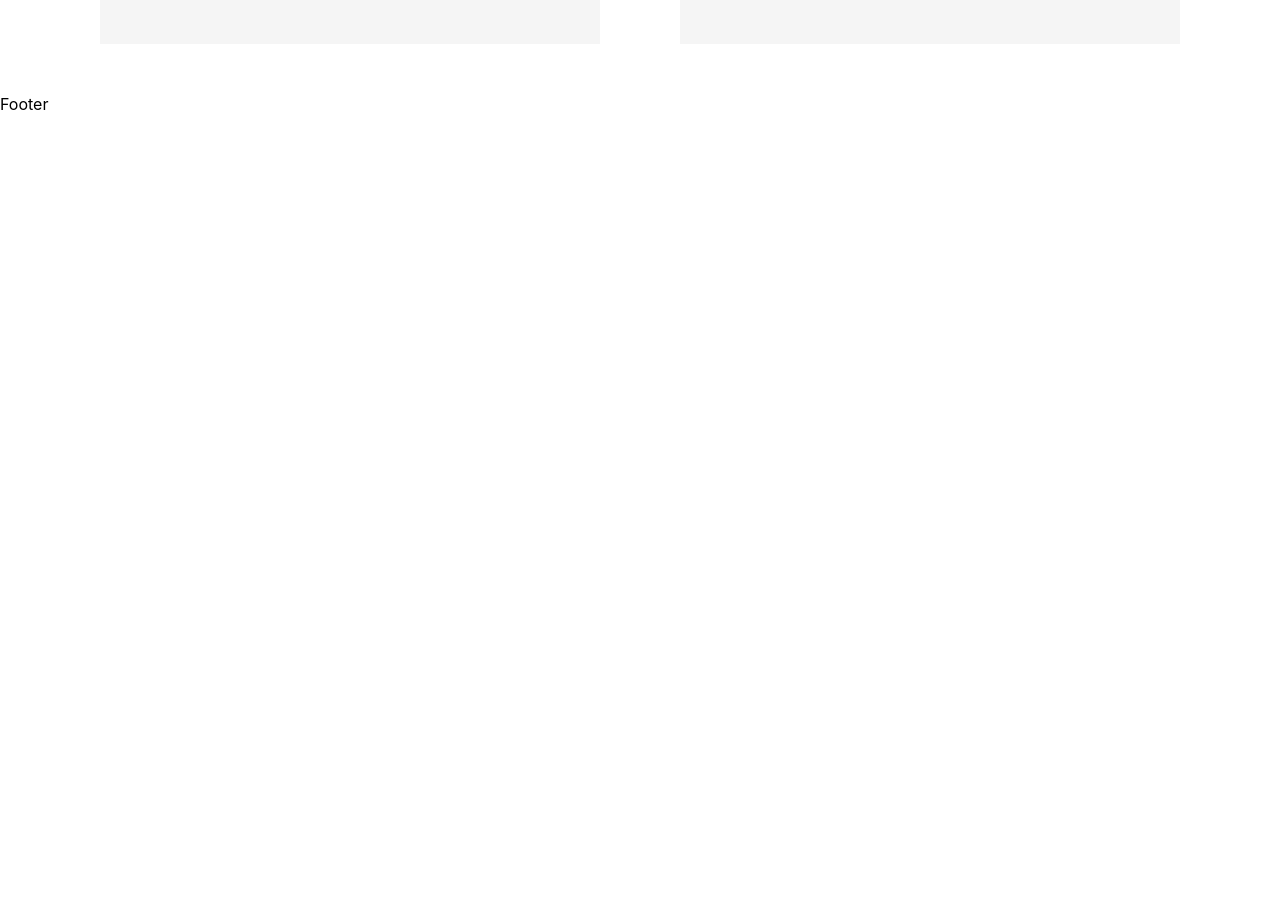
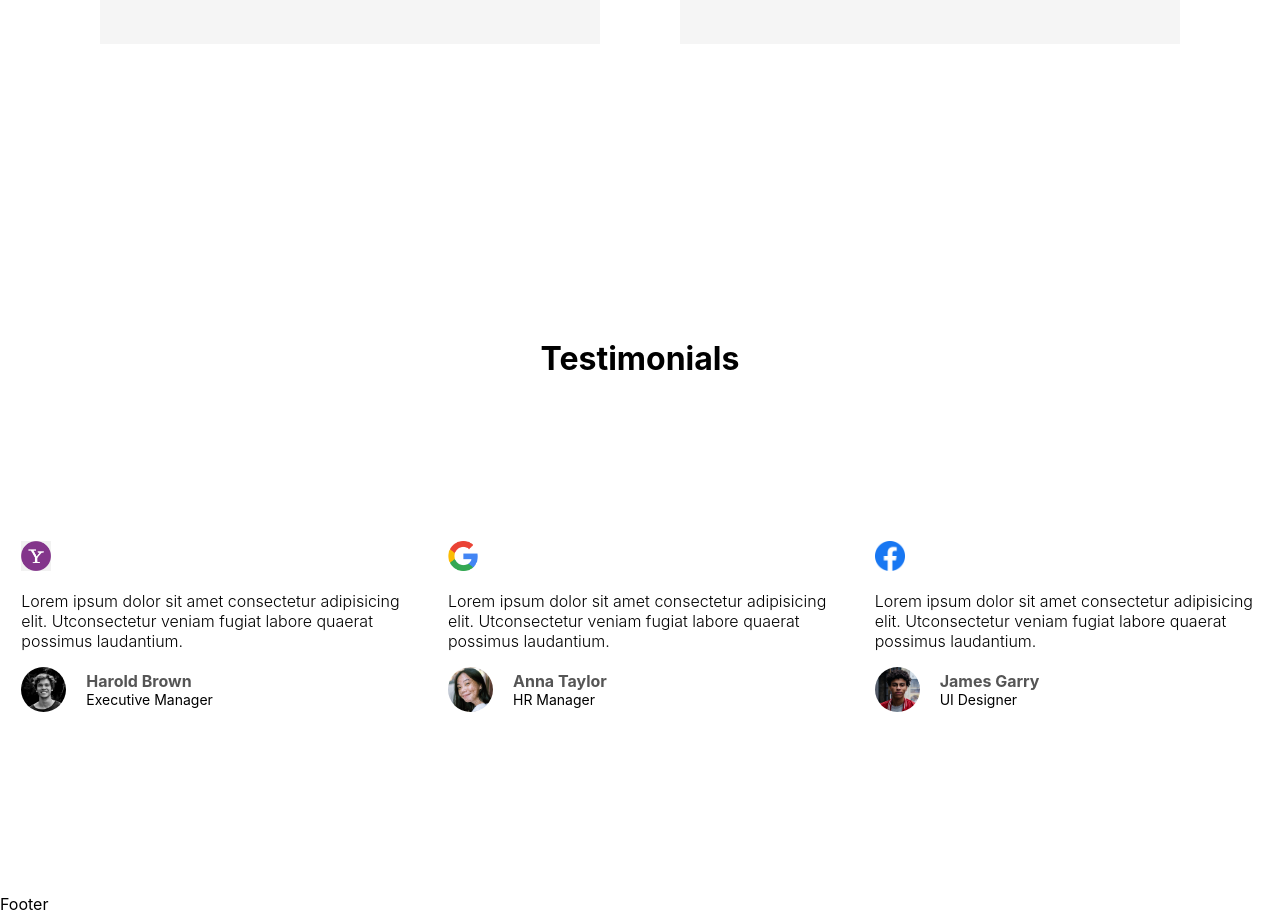
Before and after one commit to Kefa698/landing-page, a Next.js app: page / in a window 1280 px wide. Shown: the part 1993-2907 px from the top of the page. Before the commit the page ends 2107 px from the top, so only its background shows below. Built offline with nearby package versions, Linux system fonts and the light colour scheme.

Commit message:
testimonials
Signed-off-by: Kefa698 <kefaombongi07@gmail.com>

```diff
--- /dev/null
+++ b/components/Circle.js
@@ -0,0 +1,10 @@
+const Circle = ({ top, left, bottom, right, backgroundColor }) => {
+	return (
+		<div
+			style={{ top, left, bottom, right, backgroundColor }}
+			className="circle"
+		/>
+	);
+};
+
+export default Circle;
--- a/components/Footer.js
+++ b/components/Footer.js
@@ -1,4 +1,5 @@
 import React from 'react';
+import styles from '../styles/Footer.module.css';
 
 const Footer = () => {
 	return <div>Footer</div>;
--- /dev/null
+++ b/components/Testimonials.js
@@ -0,0 +1,37 @@
+import { users } from '../data';
+import styles from '../styles/Testimonial.module.css';
+import Circle from './Circle';
+import Image from 'next/image';
+
+const Testimonials = () => {
+	return (
+		<div className={styles.container}>
+			<Circle backgroundColor="darkblue " top="-70vh" left="0" right="0" />
+			<h1 className={styles.title}>Testimonials</h1>
+			<div className={styles.wrapper}>
+				{users.map((user) => (
+					<div key={user.id} className={styles.card}>
+						<Image src={`/img/${user.logo}`} width="30" height="30" alt="" />
+						<p className={styles.comment}>{user.comment}</p>
+						<div className={styles.person}>
+							<Image
+								className={styles.avatar}
+								src={`/img/${user.avatar}`}
+								width="45"
+								height="45"
+								objectFit="cover"
+								alt=""
+							/>
+							<div className={styles.info}>
+								<span className={styles.username}>{user.name}</span>
+								<span className={styles.jobTitle}>{user.title}</span>
+							</div>
+						</div>
+					</div>
+				))}
+			</div>
+		</div>
+	);
+};
+
+export default Testimonials;
--- a/pages/index.js
+++ b/pages/index.js
@@ -1,6 +1,7 @@
 import Head from 'next/head';
 import Intro from '../components/Intro';
 import Services from '../components/Services';
+import Testimonials from '../components/Testimonials';
 import { data } from '../data';
 
 export default function Home({ services }) {
@@ -13,6 +14,7 @@
 			</Head>
 			<Intro />
 			<Services services={services} />
+			<Testimonials />
 		</div>
 	);
 }
--- /dev/null
+++ b/styles/Testimonial.module.css
@@ -0,0 +1,46 @@
+.container{
+    height: 100vh;
+    position: relative;
+    overflow: hidden;
+    display: flex;
+    flex-direction:column;
+    align-items: center;
+    justify-content:space-around;
+    padding-bottom: 100px;
+}
+.title{
+    text-align: center;
+    margin:0;
+}
+.wrapper{
+    display:flex;
+    flex-wrap: wrap;
+    align-items: center;
+    justify-content: space-around;
+}
+.card{
+    width: 30%;
+}
+.comment{
+    font: size 20px;
+    font-weight: 300;
+}
+.person{
+    display: flex;
+    align-items: center;
+}
+.avatar{
+ border-radius: 50%;
+}
+.info{
+display: flex;
+flex-direction: column;
+margin-left: 20px;
+}
+.username{
+    font-weight: bold;
+    color: #555;
+}
+.jobTitle{
+    font-size: 14px;
+}
```
Also changed, not shown: styles/Footer.module.css (added).
